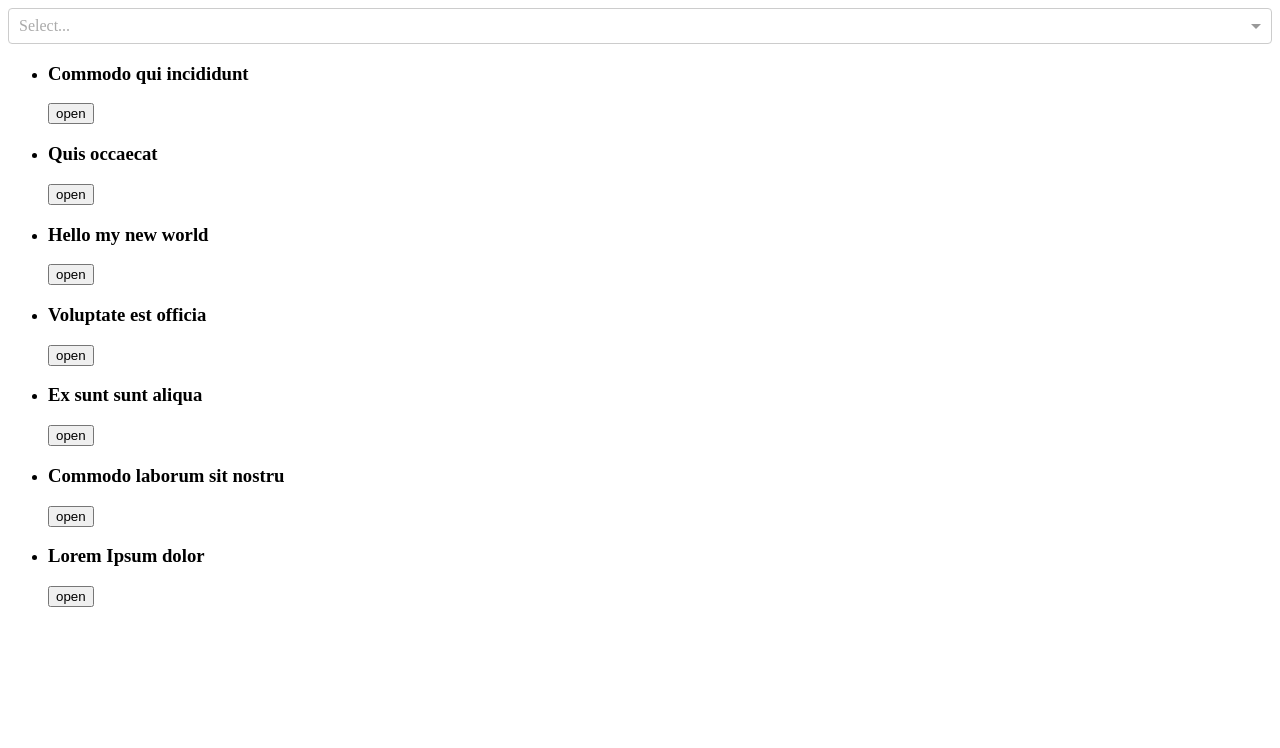
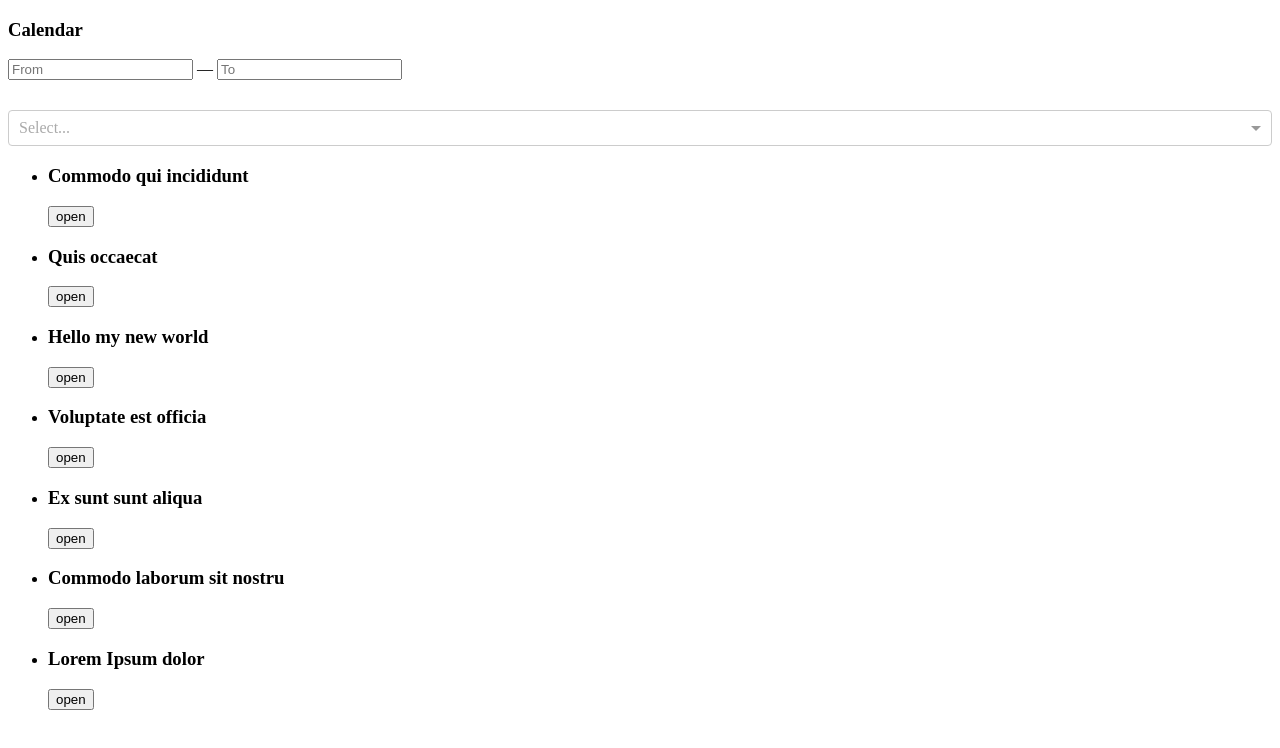
Before and after one commit to serp-ya/learn-react-newbie, a React app: page / in a window 1280 px wide. Shown: the top 748 px of the page. Built offline with nearby package versions, Linux system fonts and the light colour scheme.

Commit message:
Добавил календарь с возможностью отображения промежутка дат

```diff
--- a/package.json
+++ b/package.json
@@ -21,9 +21,12 @@
   },
   "dependencies": {
     "css-loader": "^0.28.9",
+    "moment": "^2.20.1",
     "prop-types": "^15.6.0",
     "react": "^15.5.0",
+    "react-day-picker": "^7.0.7",
     "react-dom": "^15.5.0",
+    "react-helmet": "^5.2.0",
     "react-select": "1.0.0-rc.5",
     "react-transition-group": "1.2.0",
     "style-loader": "^0.20.2"
--- a/src/components/App.js
+++ b/src/components/App.js
@@ -1,8 +1,13 @@
 import React, { Component } from 'react';
 import PropTypes from 'prop-types';
 import ArticleList from './ArticleList';
+import Calendar from './Calendar';
+
 import Select from 'react-select';
 import 'react-select/dist/react-select.css';
+
+import DayPicker from 'react-day-picker';
+import 'react-day-picker/lib/style.css';
 
 export default class App extends Component {
   // static propTypes = {
@@ -22,6 +27,7 @@
 
     return (
       <div>
+        <Calendar />
         <Select options = {options} value = {selection} onChange = {this.changeSelection} />
         <ArticleList articles = { this.props.articles }/>
       </div>
--- /dev/null
+++ b/src/components/Calendar.js
@@ -0,0 +1,125 @@
+import React, {Component} from 'react';
+import moment from 'moment';
+import Helmet from 'react-helmet';
+
+// import DayPicker from 'react-day-picker';
+import DayPickerInput from 'react-day-picker/DayPickerInput';
+import 'react-day-picker/lib/style.css';
+
+import {formatDate, parseDate} from 'react-day-picker/moment';
+
+export default class Example extends React.Component {
+    constructor(props) {
+        super(props);
+        this.state = {
+            from: undefined,
+            to: undefined,
+        };
+    };
+
+    componentWillUnmount() {
+        clearTimeout(this.timeout);
+    };
+
+    focusTo() {
+        this.timeout = setTimeout(() => this.to.getInput().focus(), 0);
+    };
+
+    showFromMonth() {
+        const {from, to} = this.state;
+        if (!from) {
+            return;
+        }
+        if (moment(to).diff(moment(from), 'months') < 2) {
+            this.to.getDayPicker().showMonth(from);
+        }
+    };
+
+    handleFromChange = (from) => {
+        this.setState({from}, () => {
+            if (!this.state.to) {
+                this.focusTo();
+            }
+        });
+    };
+
+    handleToChange = (to) => {
+        this.setState({to}, this.showFromMonth);
+    };
+
+    render() {
+        const {from, to} = this.state;
+        const modifiers = {start: from, end: to};
+        return (
+            <div className="InputFromTo" style = {{'paddingBottom': '30px'}}>
+                <h3>Calendar</h3>
+                <DayPickerInput
+                    value={from}
+                    placeholder="From"
+                    format="LL"
+                    formatDate={formatDate}
+                    parseDate={parseDate}
+                    hideOnDayClick = {false}
+                    dayPickerProps={{
+                        selectedDays: [from, {from, to}],
+                        disabledDays: {after: to},
+                        toMonth: to,
+                        modifiers,
+                        numberOfMonths: 2,
+                    }}
+                    onDayChange={this.handleFromChange}
+                />
+                {' '}
+                —
+                {' '}
+                <span className="InputFromTo-to">
+                  <DayPickerInput
+                      ref={el => (this.to = el)}
+                      value={to}
+                      placeholder="To"
+                      format="LL"
+                      formatDate={formatDate}
+                      parseDate={parseDate}
+                      hideOnDayClick = {false}
+                      dayPickerProps={{
+                          selectedDays: [from, {from, to}],
+                          disabledDays: {before: from},
+                          modifiers,
+                          month: from,
+                          fromMonth: from,
+                          numberOfMonths: 2,
+                      }}
+                      onDayChange={this.handleToChange}
+                  />
+                </span>
+                <Helmet>
+                    <style>
+                        {`
+                          .InputFromTo .DayPicker-Day--selected:not(.DayPicker-Day--start):not(.DayPicker-Day--end):not(.DayPicker-Day--outside) {
+                            background-color: #f0f8ff !important;
+                            color: #4a90e2;
+                          }
+                          .InputFromTo .DayPicker-Day {
+                            border-radius: 0 !important;
+                          }
+                          .InputFromTo .DayPicker-Day--start {
+                            border-top-left-radius: 50% !important;
+                            border-bottom-left-radius: 50% !important;
+                          }
+                          .InputFromTo .DayPicker-Day--end {
+                            border-top-right-radius: 50% !important;
+                            border-bottom-right-radius: 50% !important;
+                          }
+                          .InputFromTo .DayPickerInput-Overlay {
+                            width: 550px;
+                          }
+                          .InputFromTo-to .DayPickerInput-Overlay {
+                            margin-left: -198px;
+                          }
+                    `}
+                    </style>
+                </Helmet>
+            </div>
+        );
+    }
+}
```
Also changed, not shown: 1 other file (tests, documents, lock files or other folders).
